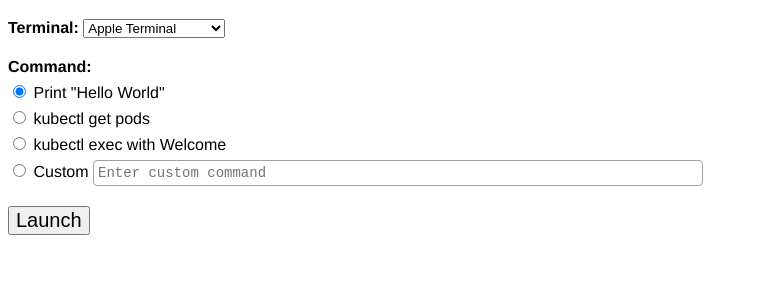
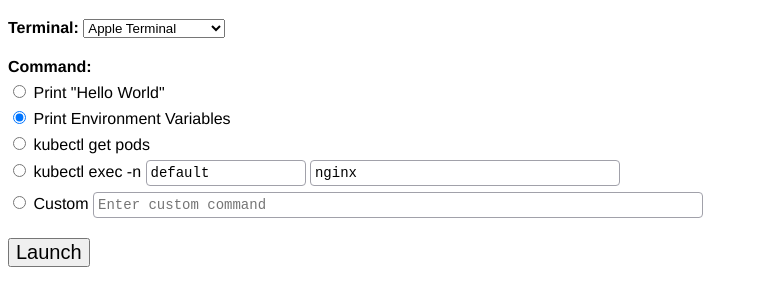
Before and after one commit to aptakube/launch-terminal-rs, a website: page src/index.html in a window 1280 px wide. Shown: the part 61-366 px from the top of the page, without its empty margins (0-758 px from the left). Drawn offline with Linux system fonts and the light colour scheme.

Commit message:
add more commands

```diff
--- a/src/index.html
+++ b/src/index.html
@@ -38,12 +38,30 @@
           <label for="hello">Print "Hello World"</label>
         </div>
         <div class="mt-sm">
+          <input id="printenv" name="command" checked type="radio" value="printenv" />
+          <label for="printenv">Print Environment Variables</label>
+        </div>
+        <div class="mt-sm">
           <input id="kubectl" name="command" type="radio" value="kubectl" />
           <label for="kubectl">kubectl get pods</label>
         </div>
         <div class="mt-sm">
           <input id="kubectl-exec" name="command" type="radio" value="kubectl-exec" />
-          <label for="kubectl-exec">kubectl exec with Welcome</label>
+          <label for="kubectl-exec">kubectl exec -n </label>
+          <input
+            type="text"
+            id="namespace"
+            value="default"
+            placeholder="namespace"
+            style="width: 150px"
+          />
+          <input
+            type="text"
+            id="pod-name"
+            value="nginx"
+            placeholder="pod name"
+            style="width: 300px"
+          />
         </div>
         <div class="mt-sm">
           <input id="custom" name="command" type="radio" value="custom" />
--- a/src/main.js
+++ b/src/main.js
@@ -12,8 +12,13 @@ function getCommand() {
       if (value == "kubectl") {
         return "kubectl get pods";
       }
+      if (value == "printenv") {
+        return "printenv";
+      }
       if (value == "kubectl-exec") {
-        return `kubectl exec nginx-deployment-76455cb95c-62ndq --stdin --tty -- sh -c "clear; /bin/echo -e '\\033[1;4;32mCONTEXT\\033[0m 👉 Connected to container \\033[1;4;36mCONTAINER\\033[0m on pod \\033[1;4;36mNAMESPACE\\033[0m / \\033[1;4;36mPOD\\033[0m\\n'; (bash || ash || sh)"`;
+        const ns = document.getElementById("namespace").value;
+        const pod = document.getElementById("default").value;
+        return `kubectl exec -n ${ns} ${pod} --stdin --tty -- sh -c "clear; /bin/echo -e '\\033[1;4;32mCONTEXT\\033[0m 👉 Connected to container \\033[1;4;36mCONTAINER\\033[0m on pod \\033[1;4;36mNAMESPACE\\033[0m / \\033[1;4;36mPOD\\033[0m\\n'; (bash || ash || sh)"`;
       }
       return "echo 'Hello World'";
     }
--- a/src/styles.css
+++ b/src/styles.css
@@ -15,7 +15,7 @@ body {
   color:rgb(255, 138, 138);
 }
 
-#custom-command {
+input[type="text"] {
   font-size: 14px;
   padding: 4px;
   border-radius: 4px;
```
